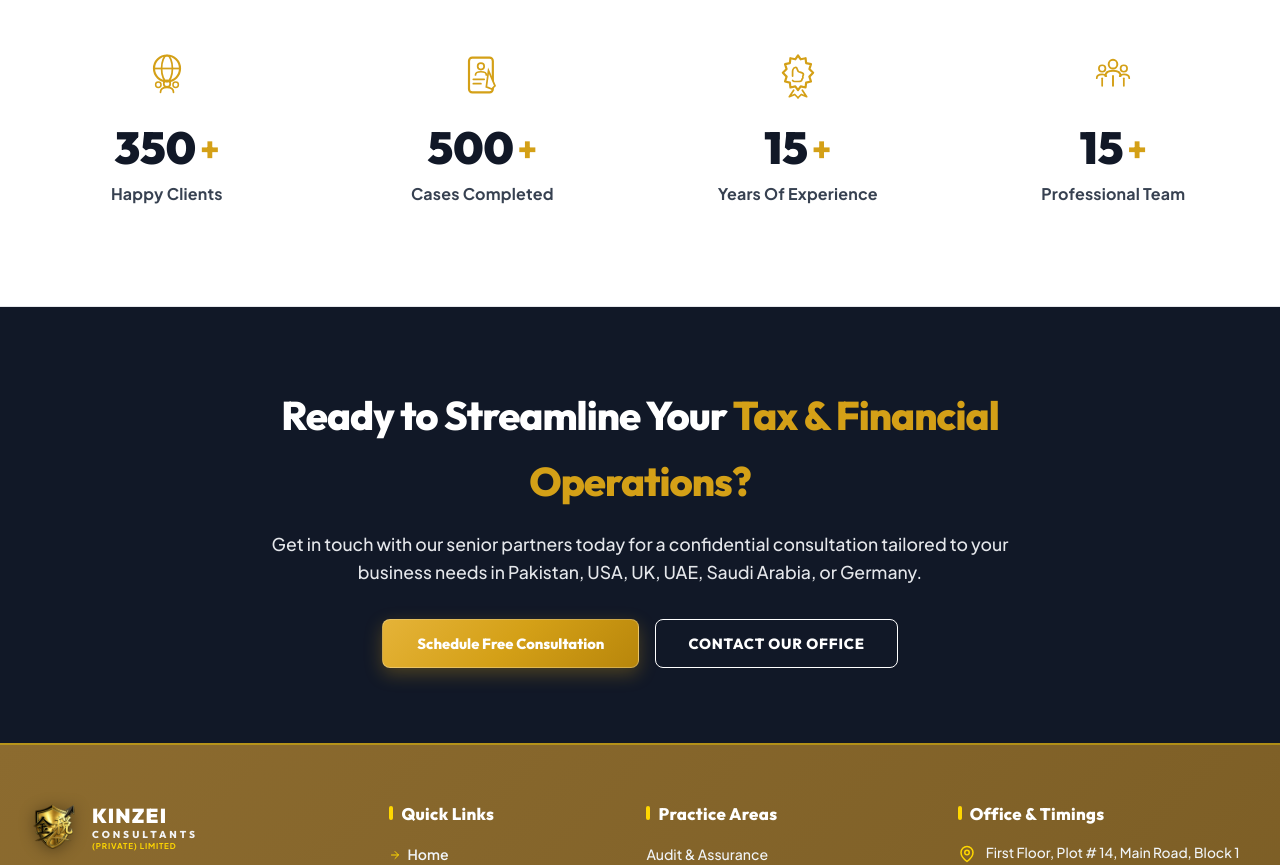
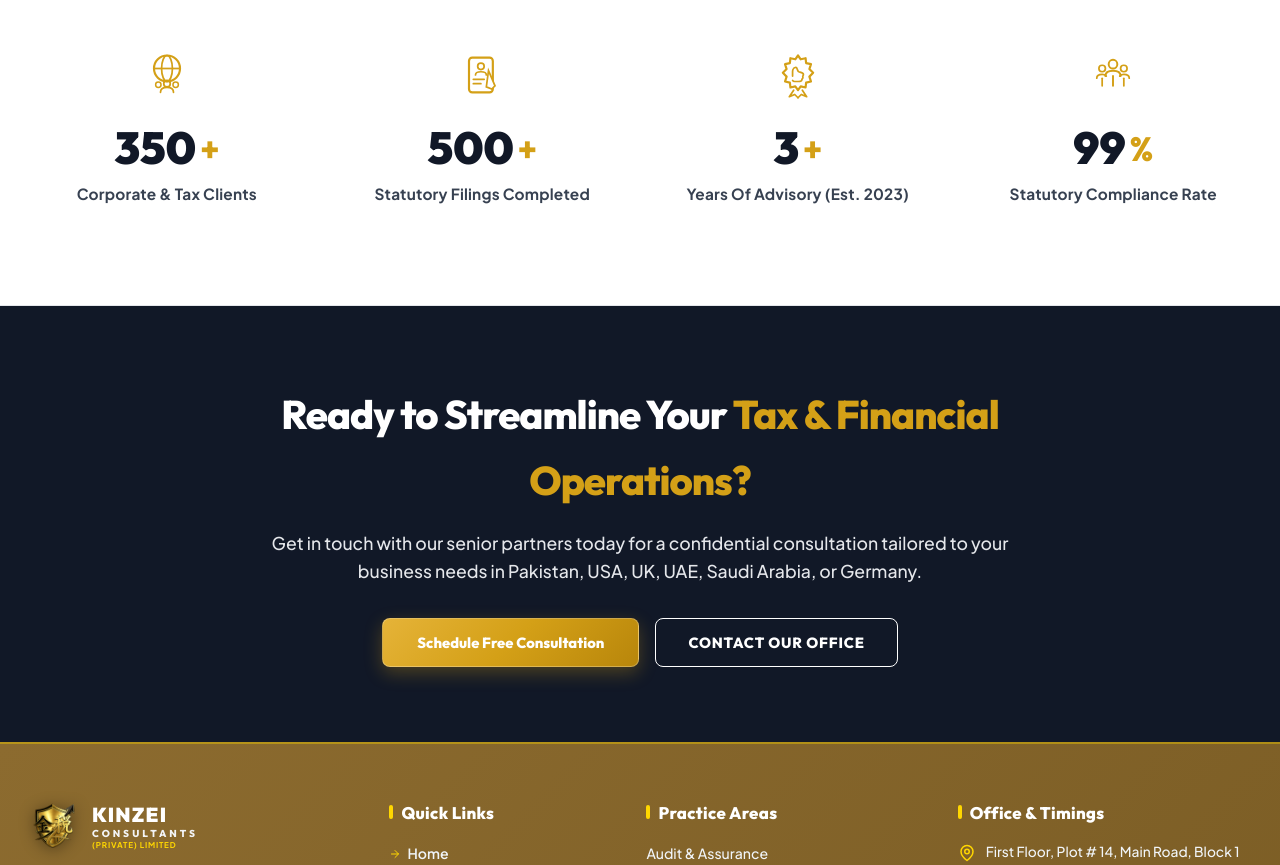
Before and after one commit to Hassan-zubair-ch/kinzei, a React (Vite) app in the folder client/: page / in a window 1280 px wide. Shown: the part 5180-6045 px from the top of the page. Built offline with nearby package versions, Linux system fonts and the light colour scheme.

Commit message:
Replace awkward generic counter labels with professional corporate tax and advisory metrics in CounterSection

```diff
--- a/client/src/components/CounterSection.jsx
+++ b/client/src/components/CounterSection.jsx
@@ -52,10 +52,10 @@ export default function CounterSection() {
   const animatedRef = useRef(false);
 
   const stats = [
-    { target: 350, label: 'Happy Clients', Icon: ClientsIcon },
-    { target: 500, label: 'Cases Completed', Icon: CasesIcon },
-    { target: 15, label: 'Years Of Experience', Icon: ExperienceIcon },
-    { target: 15, label: 'Professional Team', Icon: TeamIcon }
+    { target: 350, suffix: '+', label: 'Corporate & Tax Clients', Icon: ClientsIcon },
+    { target: 500, suffix: '+', label: 'Statutory Filings Completed', Icon: CasesIcon },
+    { target: 3, suffix: '+', label: 'Years Of Advisory (Est. 2023)', Icon: ExperienceIcon },
+    { target: 99, suffix: '%', label: 'Statutory Compliance Rate', Icon: TeamIcon }
   ];
 
   useEffect(() => {
@@ -145,11 +145,11 @@ export default function CounterSection() {
                   fontFamily: 'var(--font-heading)'
                 }}>
                   <span>{counts[idx]}</span>
-                  <span style={{ color: '#D4A017', fontWeight: '800', fontSize: '2.1rem' }}>+</span>
+                  <span style={{ color: '#D4A017', fontWeight: '800', fontSize: '2.1rem' }}>{stat.suffix}</span>
                 </div>
 
                 <div style={{
-                  fontSize: '1rem',
+                  fontSize: '0.96rem',
                   fontWeight: '700',
                   color: '#374151',
                   letterSpacing: '0.2px',
```
